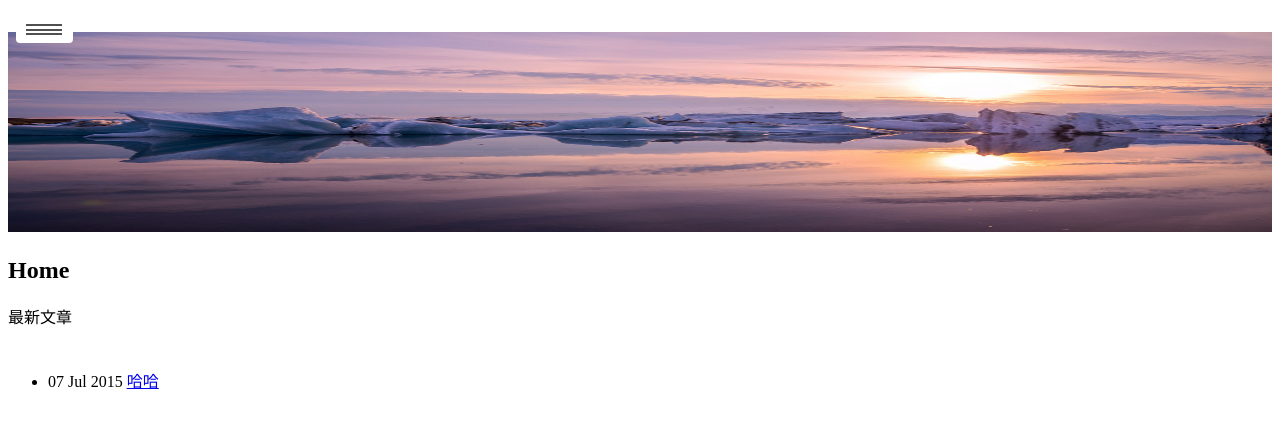
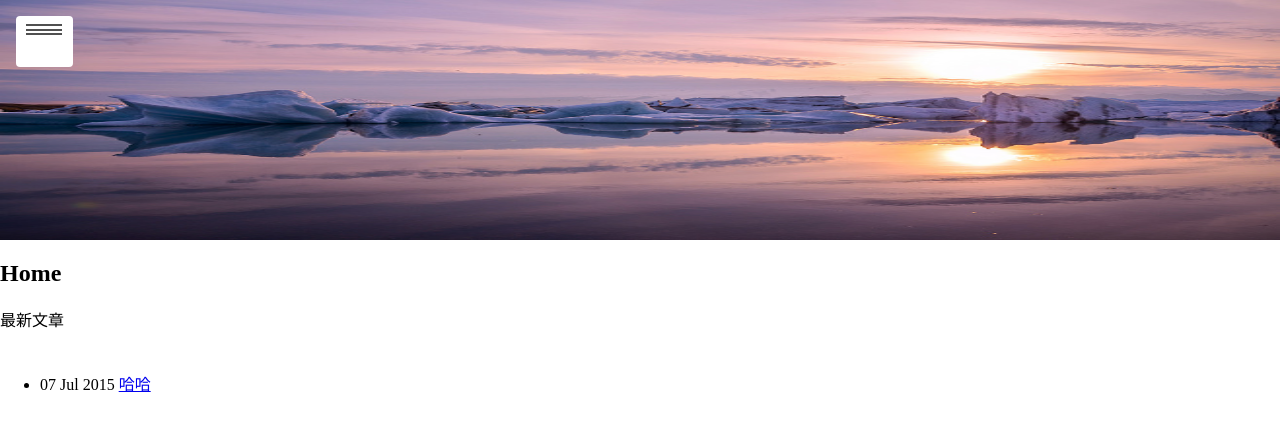
Before and after one commit to Porval/porval.github.io, a Jekyll site: the page built from index.html, in a window 1280 px wide. Shown: the top 431 px of the page. Built offline with Jekyll 4.4.1, drawn with Linux system fonts in a browser that asks for light colours.

Commit message:
format nav top css

```diff
--- a/_includes/head.html
+++ b/_includes/head.html
@@ -1,6 +1,4 @@
 <head>
-  <meta http-equiv="content-type" content="text/html; charset=utf-8">
-  <img src="/public/img/head.jpeg" width="100%" height="200"/>
-
+  <img src="/public/img/head.jpeg" class="top_nav"/>
   <link rel="stylesheet" href="/public/css/main.css"/>
 </head>
--- a/_layouts/default.html
+++ b/_layouts/default.html
@@ -1,30 +1,22 @@
-<!DOCTYPE html>
+<!DOCTYPE html PUBLIC "-//W3C//DTD XHTML 1.0 Transitional//EN" "http://www.w3.org/TR/xhtml1/DTD/xhtml1-transitional.dtd">
+
 	<html>
-	　　<head>
-		　　　　<meta http-equiv="content-type" content="text/html; charset=utf-8" />
-					 {% include head.html %}
-		　　</head>
-	　　<body>
+			<body class="main_body">
+
+				{% include head.html %}
 
 				{% include sidebar.html %}
 
 				<!-- Wrap is the content to shift when toggling the sidebar. We wrap the
 		         content to avoid any CSS collisions with our real content. -->
 		    <div class="wrap">
-		      <div class="masthead">
-		        <div class="container">
-		          <div class="masthead-title">
-		            <a href="/" title="Home">
-		              <span data-hover="HuS">{{ site.title }}</span>
-		            </a>
-		            <small>{{ site.tagline }}</small>
-		          </div>
-		        </div>
-		      </div>
-					<div class="container content">
+				</div>
+				<div class="content_container">
+
 		        {{ content }}
-		      </div>
+
 		    </div>
+
 
 		<label for="sidebar-checkbox" class="sidebar-toggle"/>
 		</body>
--- a/public/css/main.css
+++ b/public/css/main.css
@@ -1,3 +1,23 @@
+.top_nav {
+  width: 100%;
+  height: 15rem;
+  top: 0;
+  left: 0;
+  margin-top: 0;
+  margin-left: 0;
+}
+
+.content_container {
+  width: 100%
+  top:0;
+  left:0;
+  right:0;
+  }
+
+.main_body {
+  margin: 0px;
+}
+
 /*
  * Sidebar 侧边框
  *
@@ -41,9 +61,8 @@
   transition: all 0.5s ease-in 0;
 }
 .sidebar-logo img:hover,:focus {
-  border-radius: 5px;
+  border-radius: 41px;
   transform: rotate(360deg);
-
 }
 
 /* Sidebar content */
@@ -90,6 +109,7 @@ a.sidebar-nav-item:focus {
   left: 1rem;
   display: block;
   width: 2.2rem;
+  height: 2.2rem;
   padding: .5rem .65rem;
   color: #505050;
   background-color: #fff;
```
